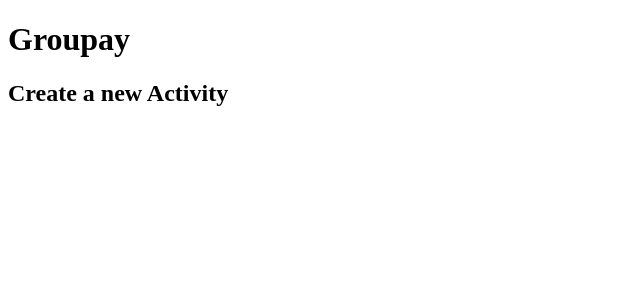
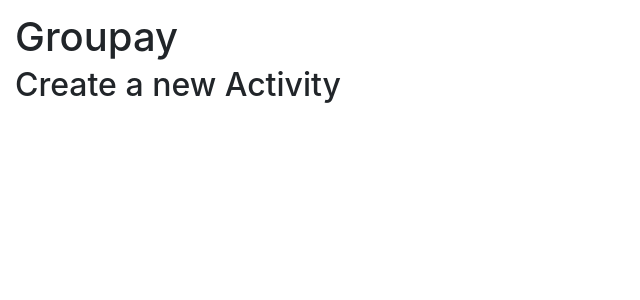
Before and after one commit to spierala/groupay-angularjs, an Angular app: page /new in a window 1280 px wide. Shown: the top 300 px of the page, without its empty margins (0-640 px from the left). Built offline with nearby package versions, Linux system fonts and the light colour scheme; no server answers.

Commit message:
Use scss, add bootstrap

```diff
--- a/src/app/create-new-activity/create-new-activity.component.ts
+++ b/src/app/create-new-activity/create-new-activity.component.ts
@@ -3,7 +3,7 @@
 @Component({
   selector: 'app-create-new-activity',
   templateUrl: './create-new-activity.component.html',
-  styleUrls: ['./create-new-activity.component.css']
+  styleUrls: ['./create-new-activity.component.scss']
 })
 export class CreateNewActivityComponent implements OnInit {
 
--- a/src/index.html
+++ b/src/index.html
@@ -5,8 +5,9 @@
   <title>Groupay</title>
   <base href="/">
 
-  <meta name="viewport" content="width=device-width, initial-scale=1">
+  <meta name="viewport" content="width=device-width, initial-scale=1, shrink-to-fit=no">
   <link rel="icon" type="image/x-icon" href="favicon.ico">
+  <link rel="stylesheet" href="https://maxcdn.bootstrapcdn.com/bootstrap/4.0.0-beta/css/bootstrap.min.css" integrity="sha384-/Y6pD6FV/Vv2HJnA6t+vslU6fwYXjCFtcEpHbNJ0lyAFsXTsjBbfaDjzALeQsN6M" crossorigin="anonymous">
 </head>
 <body>
   <app-root></app-root>
--- a/src/styles.css
+++ /dev/null
@@ -1 +0,0 @@
-/* You can add global styles to this file, and also import other style files */
--- /dev/null
+++ b/src/styles.scss
@@ -0,0 +1,7 @@
+body {
+  padding: 15px;
+}
+
+.gp-header {
+  margin-bottom: 30px;
+}
```
Also changed, not shown: package.json (+5 -5 lines), .angular-cli.json, src/app/create-new-activity/create-new-activity.component.css (deleted), src/app/create-new-activity/create-new-activity.component.scss (added).
